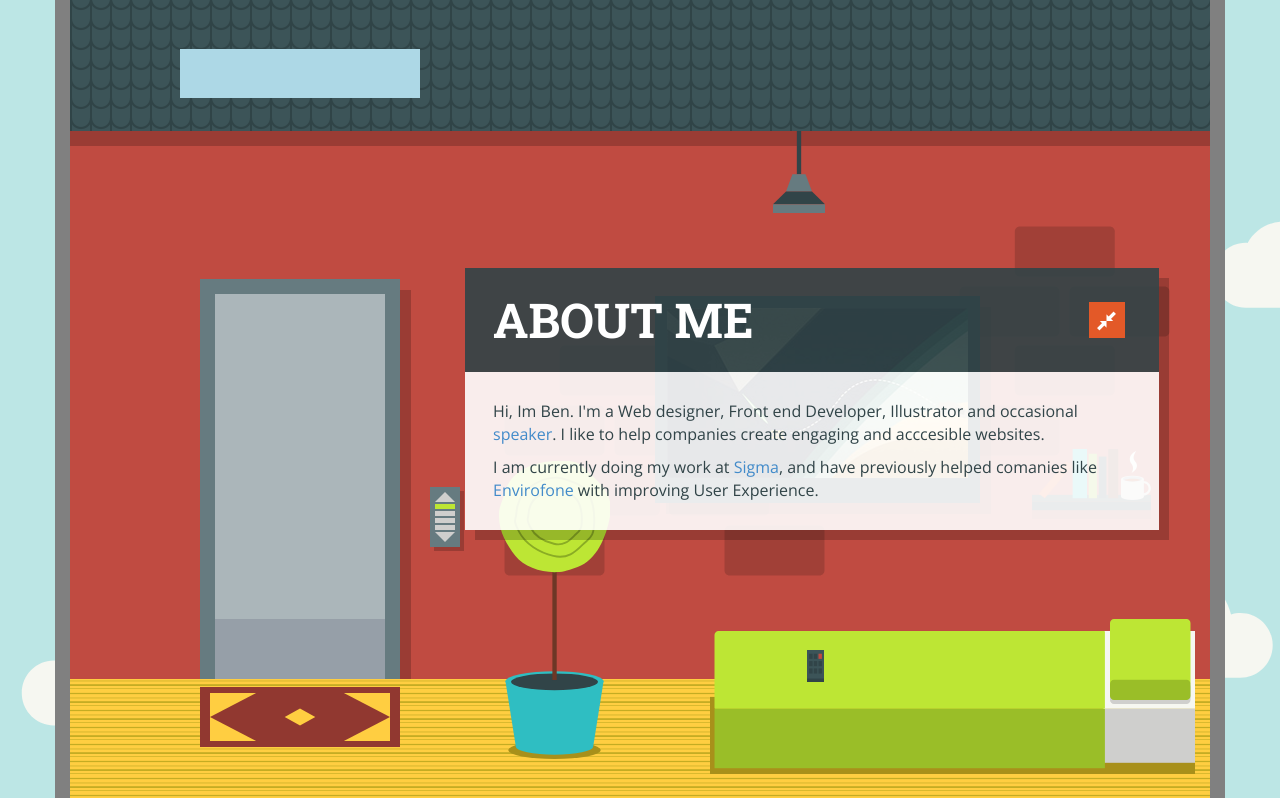
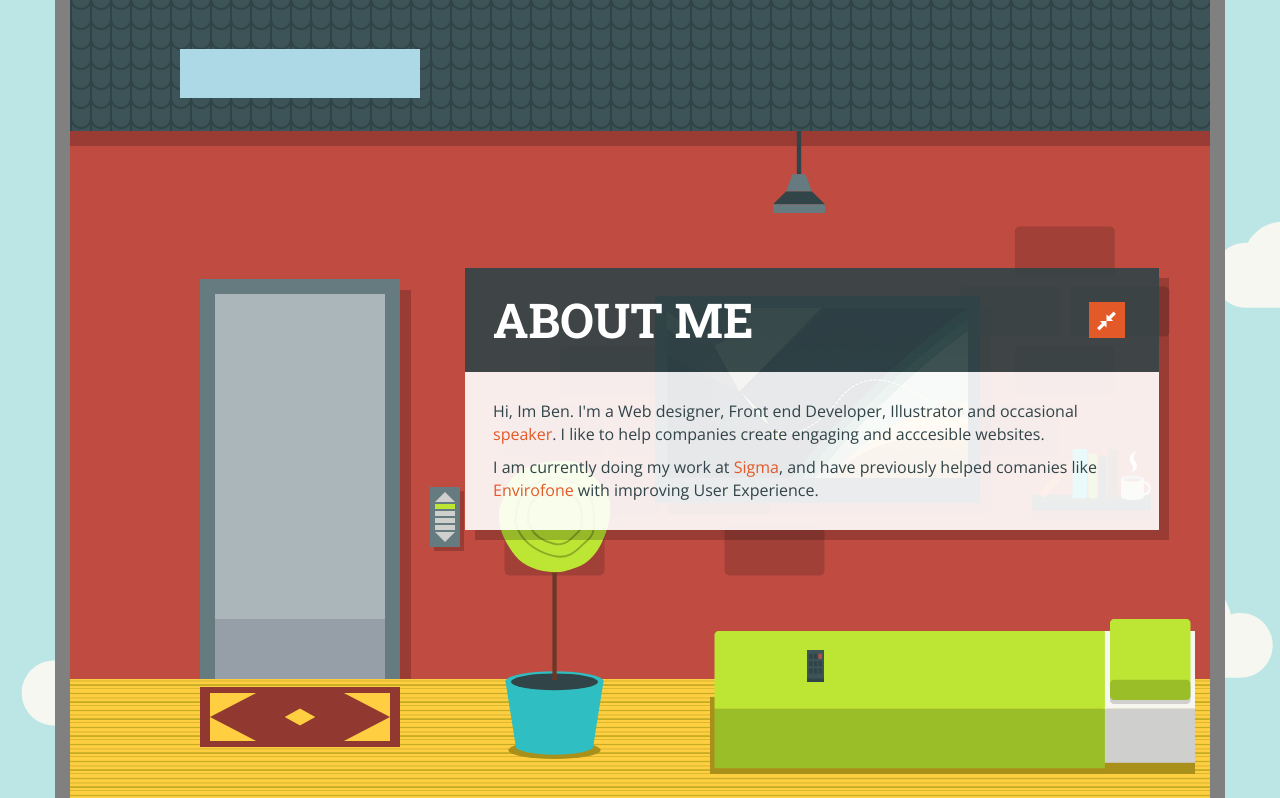
Before and after one commit to benholden/benholden.github.io, a PHP site: page / in a window 1280 px wide. Shown: the part 801-1599 px from the top of the page. Run offline with PHP 8.4, Linux system fonts and the light colour scheme; some libraries are stand-ins or nearby versions.

Commit message:
change default link colour

```diff
--- a/css/main.css
+++ b/css/main.css
@@ -56,6 +56,10 @@ p:last-child {
 	margin-bottom: 0;
 }
 
+a {
+	color: #e35928;
+}
+
 
 /* ==========================================================================
 *    #COLOURS
```
